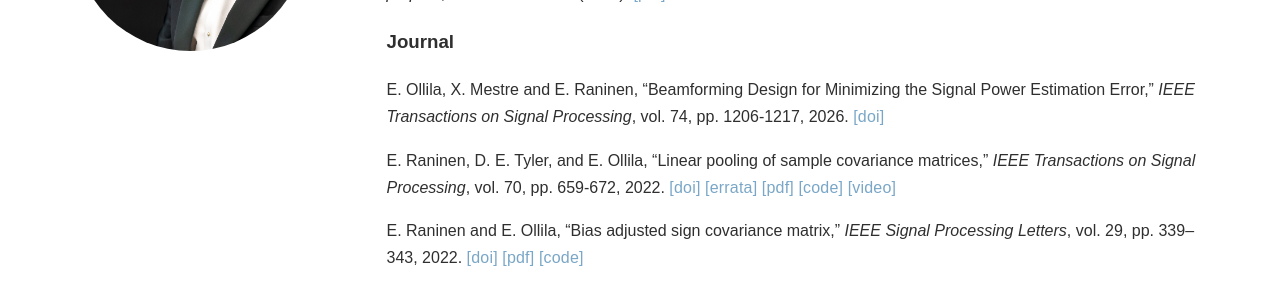
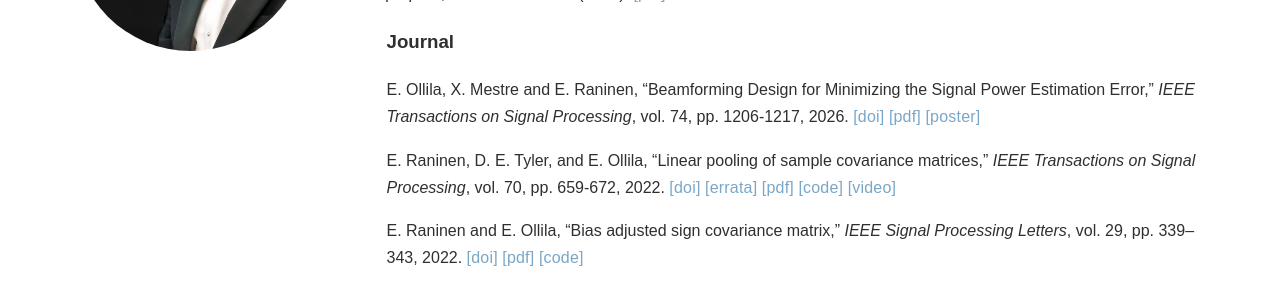
Before and after one commit to EliasRaninen/EliasRaninen.github.io, a Jekyll site: the page built from publications.md, in a window 1280 px wide. Shown: the part 275-567 px from the top of the page. Built offline with Jekyll 4.4.1, drawn with Linux system fonts in a browser that asks for light colours; some web fonts are replaced.

Commit message:
Update publications.

```diff
--- a/publications.md
+++ b/publications.md
@@ -25,9 +25,12 @@ logo: /assets/vaitos.jpeg
 M. Honkala, D. Korpi, E. Raninen, J. M. J. Huttunen. “EqDeepRx: Learning a Scalable MIMO Receiver,” *arXiv preprint*, arXiv:2602.11834 (2026).
 [[pdf]](https://arxiv.org/pdf/2602.11834)
 
+
 ### Journal
 E. Ollila, X. Mestre and E. Raninen, “Beamforming Design for Minimizing the Signal Power Estimation Error,” *IEEE Transactions on Signal Processing*, vol. 74, pp. 1206-1217, 2026.
 [[doi]](https://doi.org/10.1109/TSP.2026.3673368)
+[[pdf]](https://ieeexplore.ieee.org/stamp/stamp.jsp?arnumber=11432948)
+[[poster]](http://users.spa.aalto.fi/esollila/papers/EUSIPCO_2025_poster.pdf)
 
 E. Raninen, D. E. Tyler, and E. Ollila, “Linear pooling of sample covariance matrices,” *IEEE Transactions on Signal Processing*, vol. 70, pp. 659-672, 2022.
 [[doi]](https://doi.org/10.1109/TSP.2021.3139207)
```
